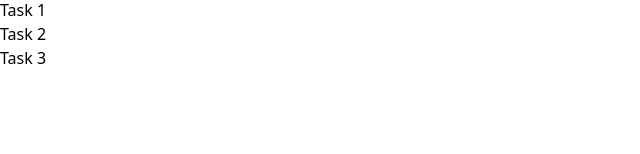
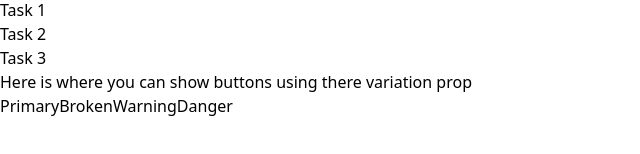
Before and after one commit to Nasiefk14/Test-For-My-Senior, a React (Vite) app in the folder App For My Senior/: page / in a window 1280 px wide. Shown: the part 302-456 px from the top of the page, without its empty margins (0-640 px from the left). Built offline with nearby package versions, Linux system fonts and the light colour scheme.

Commit message:
Removed React Router

```diff
--- a/App For My Senior/src/App.tsx
+++ b/App For My Senior/src/App.tsx
@@ -1,15 +1,12 @@
 import Navbar from "./components/Navbar";
 import ButtonShowcase from "./pages/ButtonShowcase";
 
-import {Routes, Route} from 'react-router-dom'
 
 function App() {
   return (
     <>
     <Navbar />
-    <Routes>
-    <Route path="/task-one" element={<ButtonShowcase />}/>
-    </Routes>
+    <ButtonShowcase />
     </>
   );
 }
```
